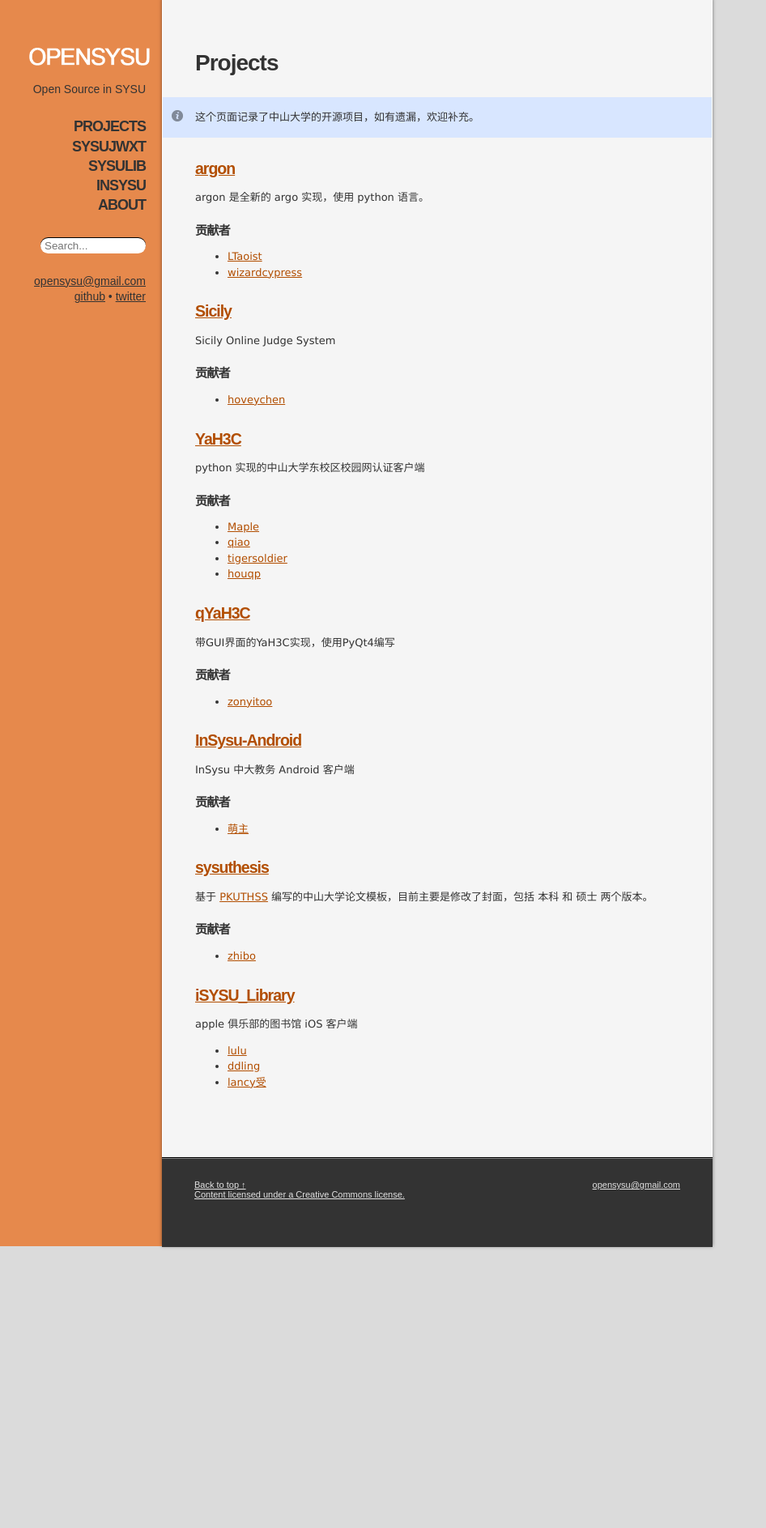
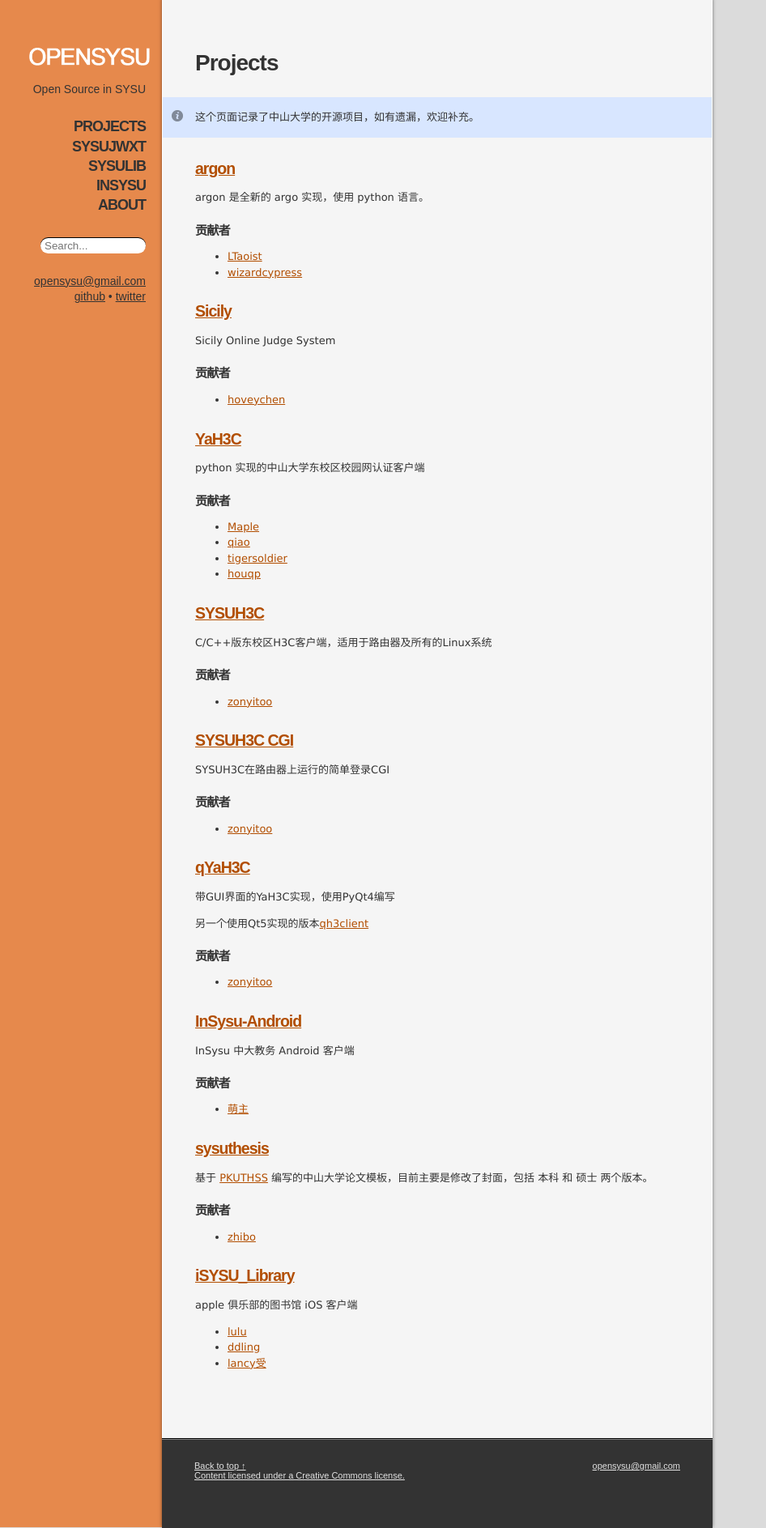
Before and after one commit to sysu/0sysudotgithubdotcom, a Jekyll site: the page built from jekyll/projects.md, in a window 1280 px wide. Shown: the whole page at 81% size, without its empty margins (0-946 px from the left). Built offline with Jekyll 4.4.1, drawn with Linux system fonts in a browser that asks for light colours; before the commit the page ends 1540 px from its top, so only the background shows below that.

Commit message:
Add sysuh3c

```diff
--- a/jekyll/projects.md
+++ b/jekyll/projects.md
@@ -38,10 +38,30 @@ python 实现的中山大学东校区校园网认证客户端
 - [tigersoldier](https://github.com/tigersoldier)
 - [houqp](https://github.com/houqp)
 
+[SYSUH3C](https://github.com/zonyitoo/sysuh3c)
+----------------------------------------------
+
+C/C++版东校区H3C客户端，适用于路由器及所有的Linux系统
+
+### 贡献者
+
+- [zonyitoo](https://github.com/zonyitoo)
+
+[SYSUH3C CGI](https://github.com/zonyitoo/sysuh3c-cgi)
+------------------------------------------------------
+
+SYSUH3C在路由器上运行的简单登录CGI
+
+### 贡献者
+
+- [zonyitoo](https://github.com/zonyitoo)
+
 [qYaH3C](https://github.com/sysu/qYaH3C)
 ----------------------------------------
 
 带GUI界面的YaH3C实现，使用PyQt4编写
+
+另一个使用Qt5实现的版本[qh3client](https://github.com/zonyitoo/qh3client)
 
 ### 贡献者
 
```
